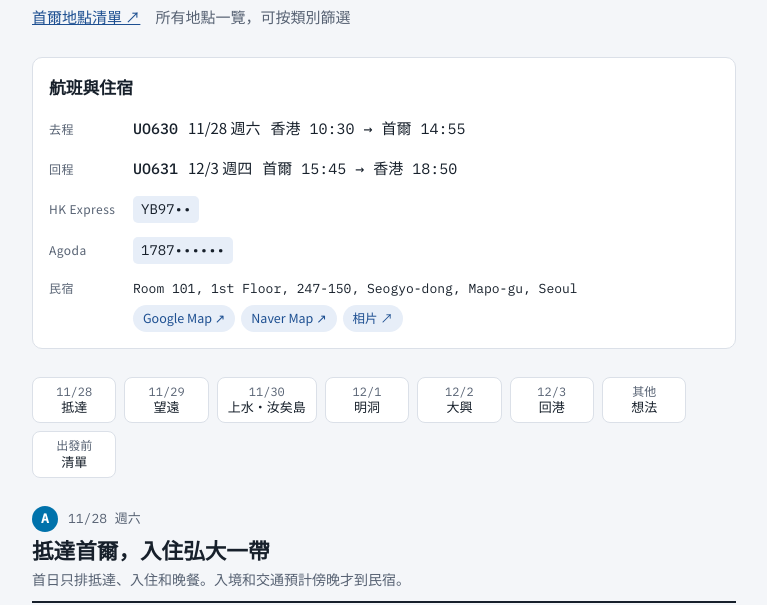
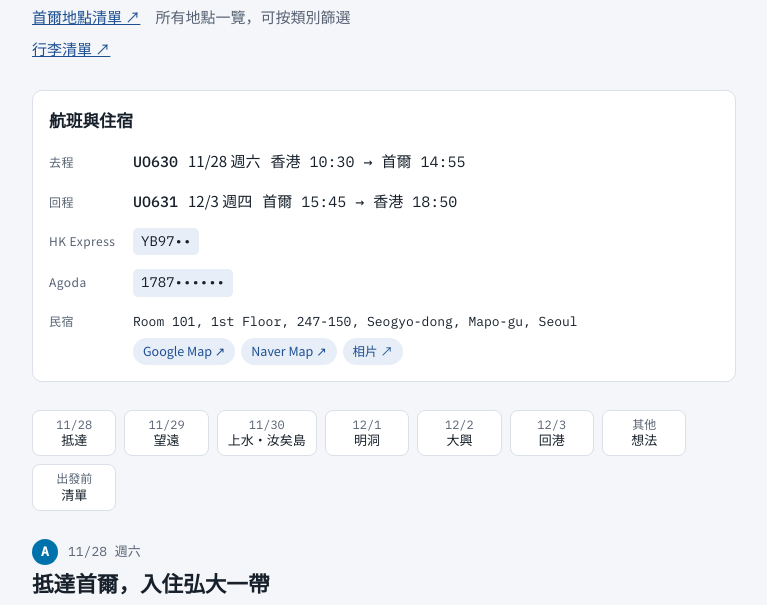
Before and after one commit to cariries/pure-html, a plain HTML site: page 202612_Seoul_Trip/index.html in a window 1280 px wide. Shown: the part 145-750 px from the top of the page, without its empty margins (256-1023 px from the left). Drawn offline with Linux system fonts and the light colour scheme.

Commit message:
Add files via upload

```diff
--- a/202612_Seoul_Trip/index.html
+++ b/202612_Seoul_Trip/index.html
@@ -107,6 +107,7 @@ section.plain h2{font-size:1.2rem}
   <h1>首爾自由行</h1>
   <p class="lead">二人同行，其中一位是長者。住弘大一帶，每日集中一區，行程不排滿。以下為初稿，可再按體力調整。</p>
   <p class="lead"><a href="首爾地點清單.html" target="_self" rel="noopener">首爾地點清單 ↗</a>　所有地點一覽，可按類別篩選</p>
+  <p class="lead"><a href="行李清單.xlsx" rel="noopener">行李清單 ↗</a>　</p>
 </header>
 
 <section class="card" aria-labelledby="h-trip">
```
